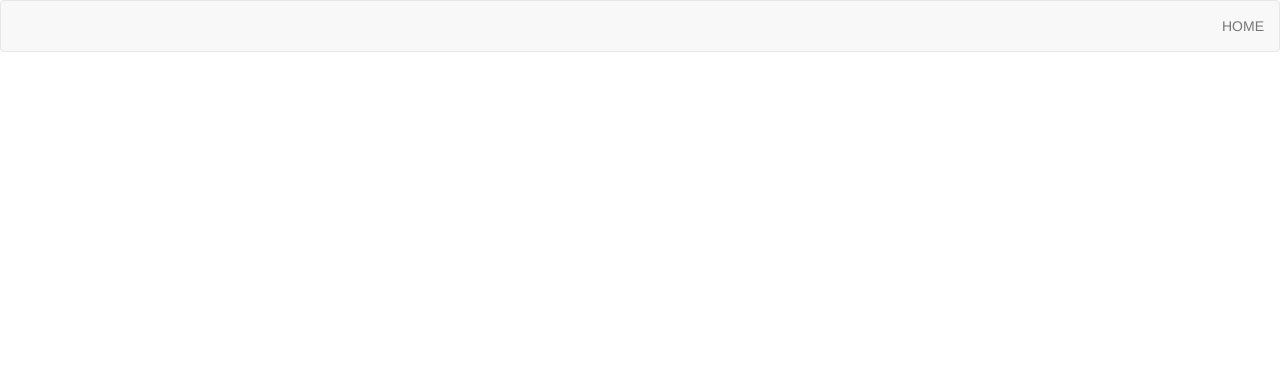
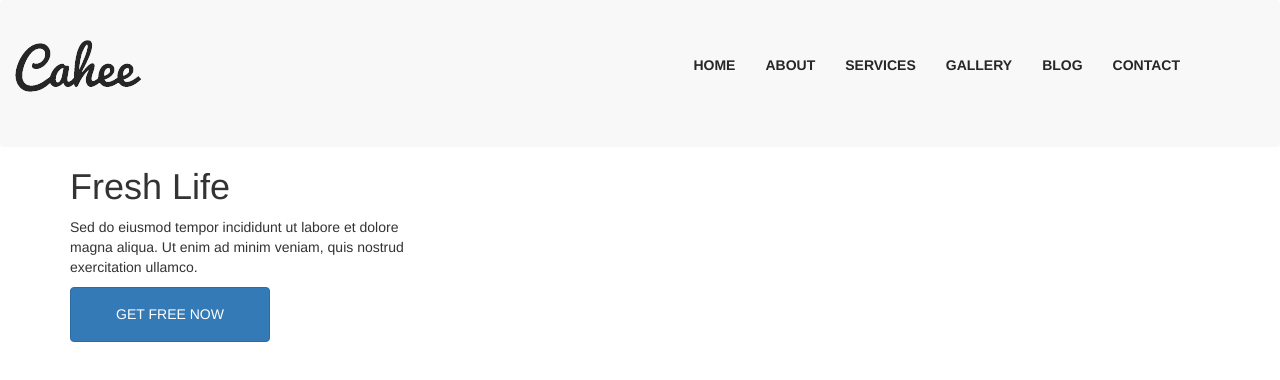
Before and after one commit to qmatoboss/psd-to-html, a plain HTML site: page challenge2/index.html in a window 1280 px wide. Drawn offline with nearby package versions, Linux system fonts and the light colour scheme.

Commit message:
added lines

```diff
--- a/challenge2/index.html
+++ b/challenge2/index.html
@@ -2,6 +2,7 @@
 <head>
   <meta charset="utf-8">
   <link rel="stylesheet" href="https://maxcdn.bootstrapcdn.com/bootstrap/3.3.7/css/bootstrap.min.css">
+  <link rel="stylesheet" type="text/css" href="style.css">
 </head>
 <body>
   <nav class="navbar navbar-default">
@@ -10,14 +11,29 @@
         <span class="icon-bar"></span>
         <span class-"icon-bar"></span>
       </button>
-      <a class="navbar-brand" href="#"></a>
+      <a class="navbar-brand" href="#"><img src="img/logo.png" /></a>
     </div>
     <div class="collapse navbar-collapse" id="myNavbar">
       <ul class="nav navbar-nav navbar-right">
         <li><a href="#">HOME</a></li>
-
+        <li><a href="#">ABOUT</a></li>
+        <li><a href="#">SERVICES</a></li>
+        <li><a href="#">GALLERY</a></li>
+        <li><a href="#">BLOG</a></li>
+        <li><a href="#">CONTACT</a></li>
       </ul>
     </div>
   </nav>
+      <div class="container">
+        <div class="row">
+          <div class="col-md-4">
+        <h1>Fresh Life</h1>
+        <p>Sed do eiusmod tempor incididunt ut labore et dolore magna aliqua. Ut enim ad minim veniam, quis nostrud exercitation ullamco.</p>
+        <button type="button" class="btn btn-primary">GET FREE NOW</button>
+      </div>
+      </div>
+    </div>
+  </div>
+
 </body>
 </html>
--- a/challenge2/style.css
+++ b/challenge2/style.css
@@ -1,3 +1,30 @@
-body{
+.top-content{
+    background: url("img/header.png") no-repeat;
+    background-size: 100% 100%;
+    min-height: 1197px;
+}
+.navbar-default{
+  height: 147px;
+  border:0;
+  margin: 0;
+}
 
+.navbar-brand{
+  margin-top: 25px;
 }
+.navbar-nav{
+  margin-top: 40px;
+  margin-right: 70px;
+}
+.navbar-default .navbar-nav>li>a{
+  font-weight: bold;
+  color: #262626;
+}
+.navbar-default .navbar-nav>li>a:hover{
+  border-top: 2px solid #ff6033;
+}
+
+.btn-primary{
+  width: 200px;
+  height: 55px;
+}
```
Also changed, not shown: challenge2/img/background.jpg (added), challenge2/img/header.png (added), challenge2/img/img-1.png (added), challenge2/img/logo.png (added).
